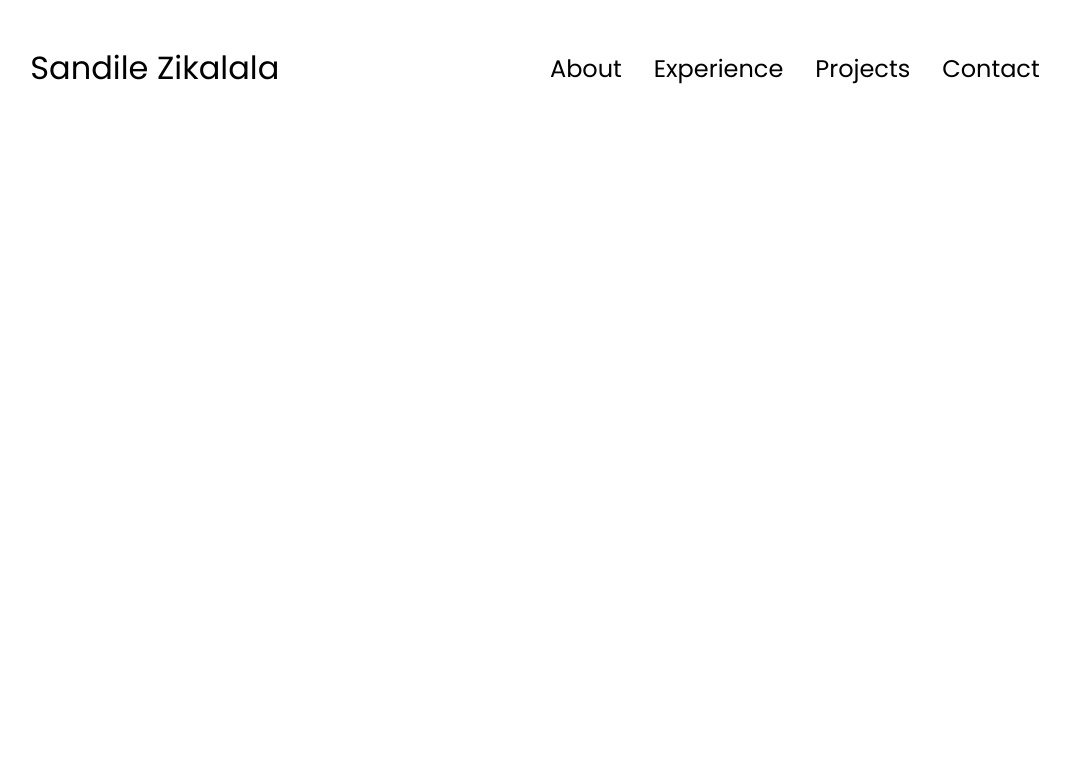
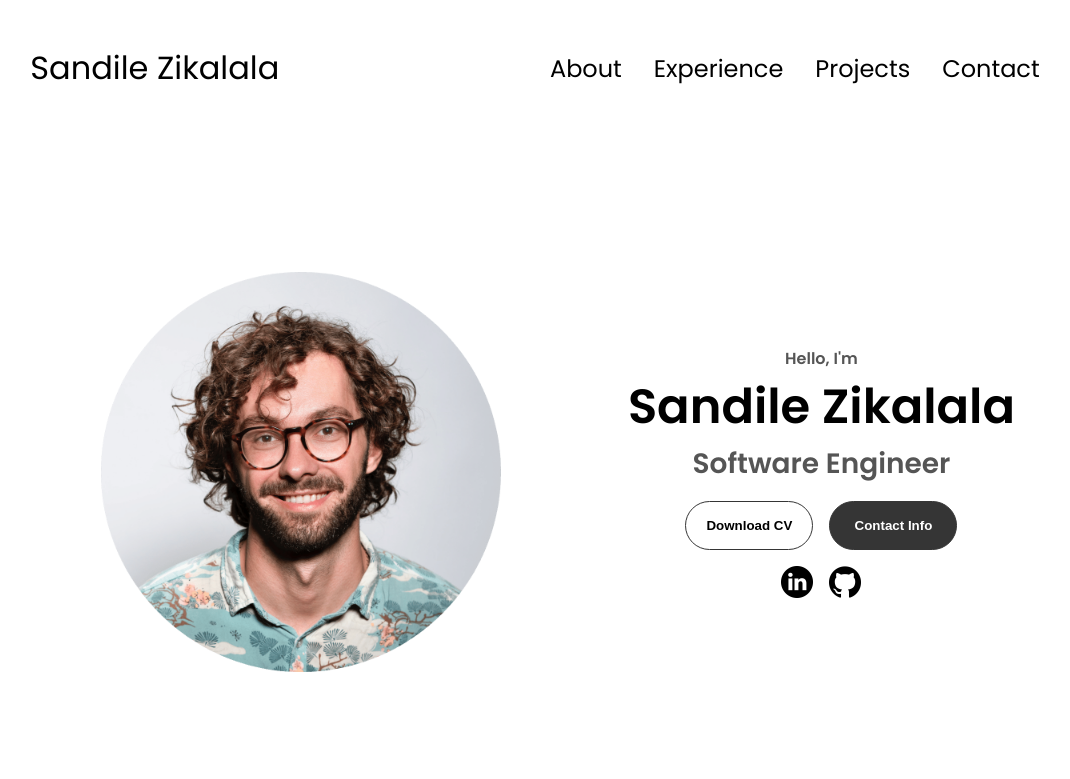
Before and after one commit to sandileZ/sandileZ.github.io, a website: page index.html in a window 1280 px wide. Shown: the whole page, without its empty margins (105-1175 px from the left). Drawn offline with Linux system fonts and the light colour scheme.

Commit message:
added profile section

```diff
--- a/index.html
+++ b/index.html
@@ -37,6 +37,30 @@
       </div>
     </nav>
 
+    <section id="profile">
+      <div class="section_pic-container">
+        <img src="./assets/profile-pic.png" alt="Sandile's profile picture"/>
+      </div>
+      <div class="section_text">
+        <p class="section_text_p1">Hello, I'm</p>
+        <h1 class="title">Sandile Zikalala</h1>
+        <p class="section_text_p2">Software Engineer</p>
+        <div class="btn-container">
+          <button class="btn btn-color-2" onclick="window.open('./assets/resume-example.pdf')">
+            Download CV
+          </button>
+          <button class="btn btn-color-1" onclick="location.href='./#contact'">
+            Contact Info
+          </button>
+        </div>
+        <div id="socials-container">
+          <img src="./assets/linkedin.png" alt="My Linkedin profile"
+          class="icon" onclick="location.href='https://'"/>
+          <img src="./assets/github.png" alt="My Linkedin profile"
+          class="icon" onclick="location.href='https://'"/>
+        </div>
+      </div>
+    </section>
     <script src="script.js"></script>
   </body>
 </html>
--- a/styles.css
+++ b/styles.css
@@ -139,3 +139,110 @@ a:hover {
 .hamburger-icon span:first-child {
   transform: none;
 }
+
+section {
+  padding-top: 4vh;
+  height: 96vh;
+  margin: 0 10rem;
+  box-sizing: border-box;
+  min-height: fit-content;
+}
+
+.section-container {
+  display: flex;
+}
+
+#profile {
+  display: flex;
+  justify-content: center;
+  gap: 5rem;
+  height: 80vh;
+}
+
+.section_pic-container {
+  display: flex;
+  height: 400px;
+  width: 400px;
+  margin: auto;
+}
+
+.section_text {
+  align-self: center;
+  text-align: center;
+}
+
+.section_text p {
+  font-weight: 600;
+}
+
+.section_text_p1 {
+  text-align: center;
+}
+
+.section_text_p2 {
+  font-size: 1.75rem;
+  margin-bottom: 1rem;
+}
+
+.title {
+  font-size: 3rem;
+  text-align: center;
+}
+
+#socials-container {
+  display: flex;
+  justify-content: center;
+  margin-top: 1rem;
+  gap: 1rem;
+}
+
+.icon {
+  cursor: pointer;
+  height: 2rem;
+}
+
+.btn-container {
+  display: flex;
+  justify-content: center;
+  gap: 1rem;
+}
+
+.btn {
+  font-weight: 600;
+  transition: all 300ms ease;
+  padding: 1rem;
+  width: 8rem;
+  border-radius: 2rem;
+}
+
+.btn-color-1,
+.btn-color-2 {
+  border: rgb(53, 53, 53) 0.1rem solid;
+}
+
+.btn-color-1:hover,
+.btn-color-2:hover {
+  cursor: pointer;
+}
+
+.btn-color-1,
+.btn-color-2:hover {
+  background: rgb(53, 53, 53);
+  color: white;
+}
+
+.btn-color-1:hover {
+  background: rgb(0,0,0);
+}
+
+.btn-color-2 {
+  background: none;
+}
+
+.btn-color-2:hover {
+  border: rgb(255, 255, 255) 0.1rem solid;
+}
+
+.btn-container {
+  gap: 1rem;
+}
```
